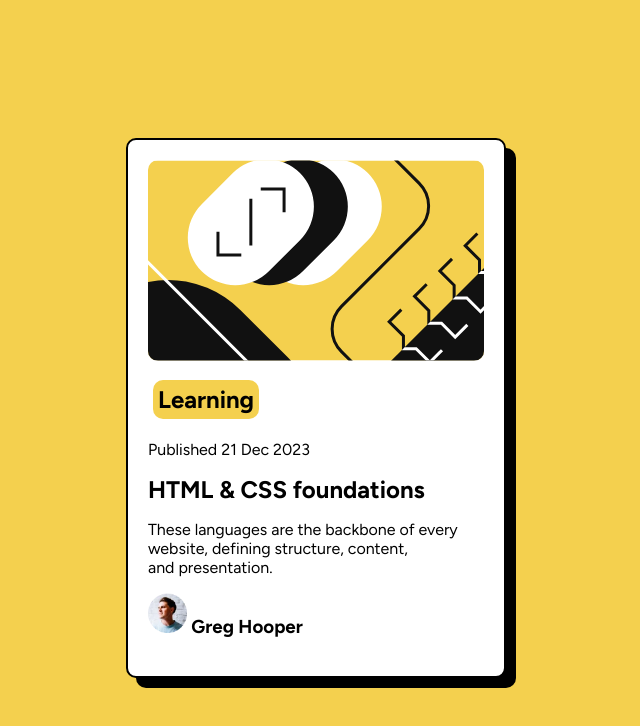
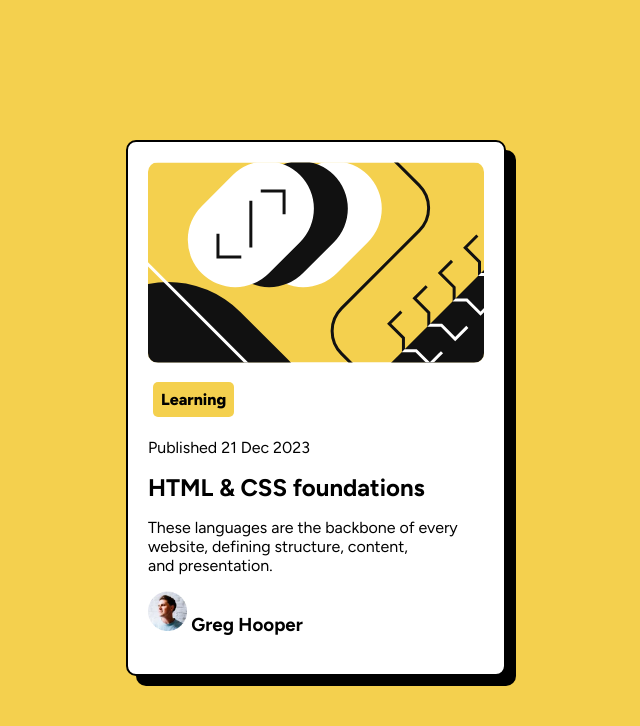
Before and after one commit to Jonee2/FEM-blogcard, a plain HTML site: page index.html in a window 1280 px wide. Shown: the whole page, without its empty margins (324-964 px from the left). Drawn offline with Linux system fonts and the light colour scheme.

Commit message:
fixed learning p

```diff
--- a/index.html
+++ b/index.html
@@ -123,7 +123,7 @@
             </defs>
           </svg>
           <br />
-          <h2>Learning</h2>
+          <p class="para">Learning</p>
           <p>Published 21 Dec 2023</p>
           <h1>HTML & CSS foundations</h1>
           <p>
--- a/styles.css
+++ b/styles.css
@@ -32,8 +32,21 @@ body{
 p{
     font-size: 16px;
 }
+.para{
+    font-weight: 800;
+    display: inline-block;
+    padding: 8px;
+    margin: 5px;
+    margin-top: 15px;
+    border-radius: 5px;
+    background-color: hsl(47, 88%, 63%);
+}
 h1{
     font-size: 24px;
+}
+h1:hover{
+    cursor: pointer;
+    color:hsl(47, 88%, 63%);
 }
 img, h3 {
     display: inline-block;
```
